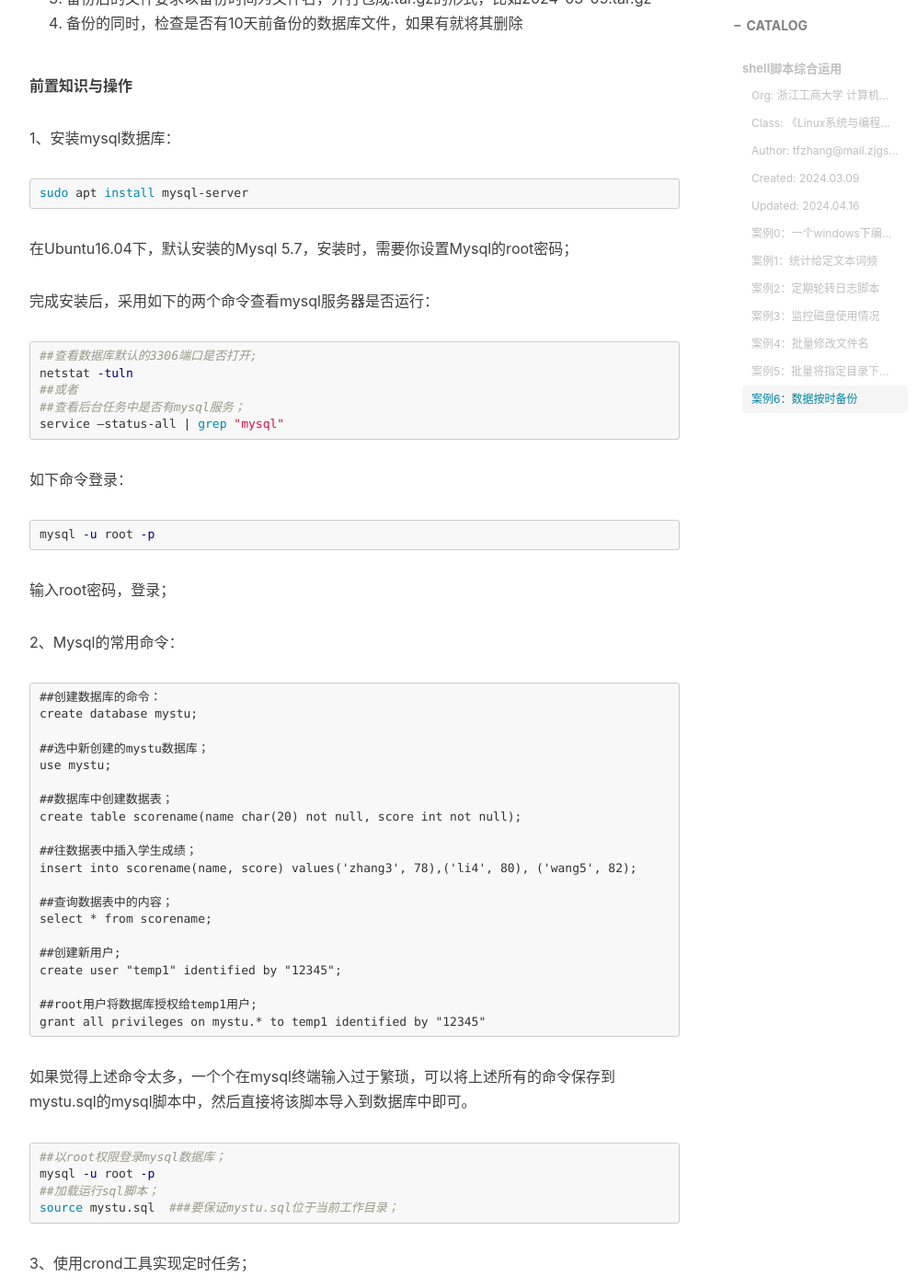
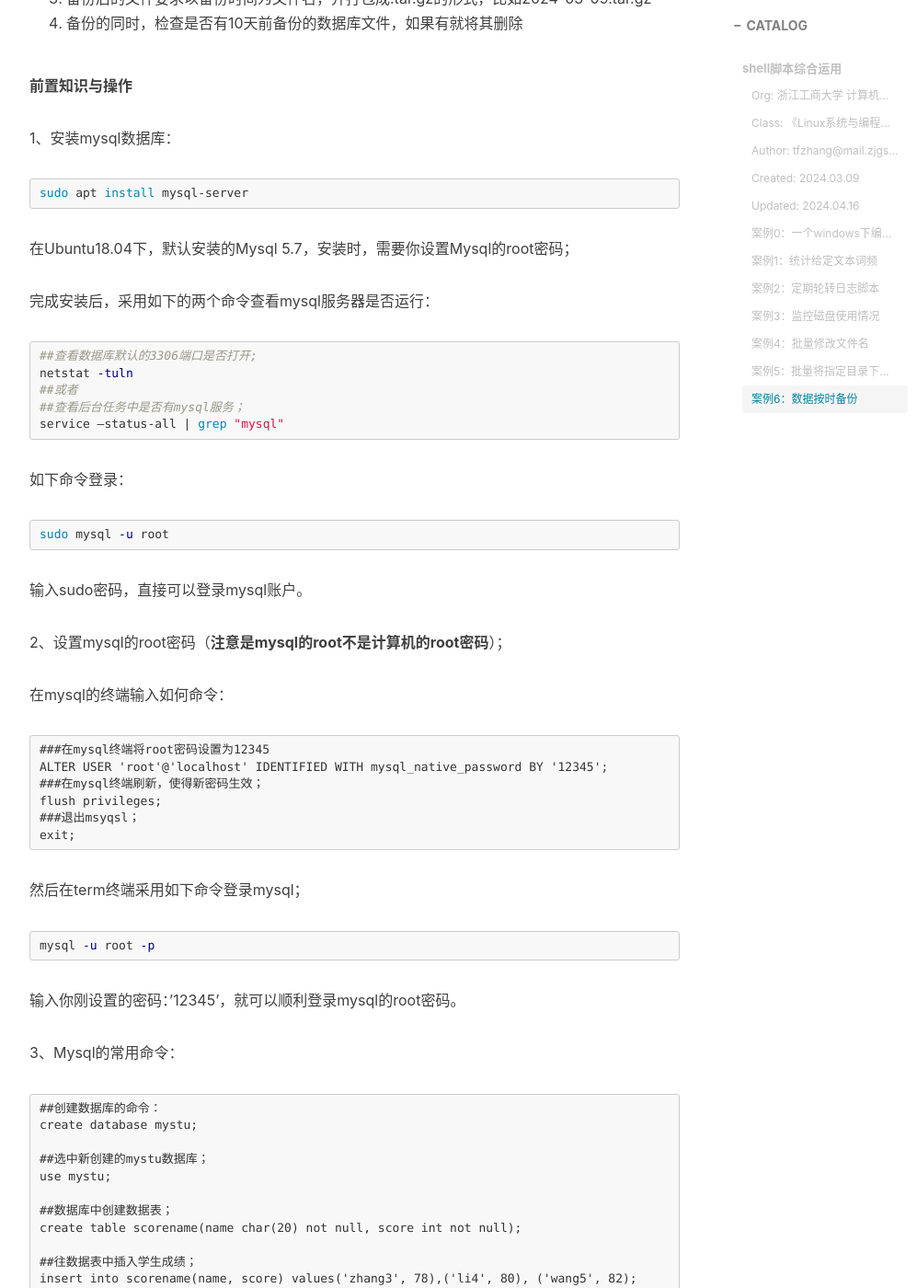
Before and after one commit to daodog55/daodog55.github.io, a Jekyll site: the page built from _posts/2024-03-09-shell脚本综合运用.md, in a window 1280 px wide and 1400 px high, scrolled down 4243 px. Shown: the whole window at 92% size, without its empty margins (233-1230 px from the left). Built offline with Jekyll 4.4.1, drawn with Linux system fonts in a browser that asks for light colours; nearby versions of some CDN libraries; comment, search, counter and statistics services are not loaded; some of the changed text lies outside the part shown.

Commit message:
Update 2024-03-09-shell脚本综合运用.md

````diff
--- a/_posts/2024-03-09-shell脚本综合运用.md
+++ b/_posts/2024-03-09-shell脚本综合运用.md
@@ -219,7 +219,7 @@ echo "All mp4 files in $1 have been converted to mp3."
 sudo apt install mysql-server
 ```
 
-在Ubuntu16.04下，默认安装的Mysql 5.7，安装时，需要你设置Mysql的root密码；
+在Ubuntu18.04下，默认安装的Mysql 5.7，安装时，需要你设置Mysql的root密码；
 
 完成安装后，采用如下的两个命令查看mysql服务器是否运行：
 
@@ -234,14 +234,37 @@ service –status-all | grep "mysql"
 如下命令登录：
 
 ```bash
+sudo mysql -u root
+```
+
+输入sudo密码，直接可以登录mysql账户。
+
+
+
+2、设置mysql的root密码（**注意是mysql的root不是计算机的root密码**）；
+
+在mysql的终端输入如何命令：
+
+```mysql
+###在mysql终端将root密码设置为12345
+ALTER USER 'root'@'localhost' IDENTIFIED WITH mysql_native_password BY '12345';
+###在mysql终端刷新，使得新密码生效；
+flush privileges;
+###退出msyqsl；
+exit;
+```
+
+然后在term终端采用如下命令登录mysql；
+
+```bash
 mysql -u root -p
 ```
 
-输入root密码，登录；
+输入你刚设置的密码：'12345'，就可以顺利登录mysql的root密码。
 
 
 
-2、Mysql的常用命令：
+3、Mysql的常用命令：
 
 ```mysql
 ##创建数据库的命令：
@@ -260,10 +283,10 @@ insert into scorename(name, score) values('zhang3', 78),('li4', 80), ('wang5', 8
 select * from scorename;
 
 ##创建新用户;
-create user "temp1" identified by "12345";
+create user "temp" identified by "12345";
 
 ##root用户将数据库授权给temp1用户;
-grant all privileges on mystu.* to temp1 identified by "12345"
+grant all privileges on mystu.* to temp identified by "12345"
 ```
 
 如果觉得上述命令太多，一个个在mysql终端输入过于繁琐，可以将上述所有的命令保存到mystu.sql的mysql脚本中，然后直接将该脚本导入到数据库中即可。
@@ -296,7 +319,7 @@ echo $DATETIME
 #数据库的地址
 HOST=localhost
 #数据库用户名
-DB_USER=temp1
+DB_USER=temp
 #数据库密码
 DB_PW=12345
 #备份的数据库名
@@ -323,10 +346,10 @@ echo "备份数据库${DATABASE} 成功~"
 
 - 1、mysqldump命令在bash终端使用；
 
-- 2、例如temp1用户要将mystu的数据库导出到mystu_backup.sql文件，则命令可以如下：
+- 2、例如temp用户要将mystu的数据库导出到mystu_backup.sql文件，则命令可以如下：
 
   ```bash
-  mysqldump -u temp1 -p12345 mystu > mystu_backup.sql
+  mysqldump -u temp -p --no-tablespaces mystu > mystu_backup.sql
   ```
 
 > 注意：-p后不需要空格，直接跟上密码；不要把密码直接写在脚本里，以防泄露，最好与用户交互让用户输入，此处只是为了演示。
````
Also changed, not shown: other parts of _posts/2024-03-09-shell脚本综合运用.md (+1 -1 lines).
